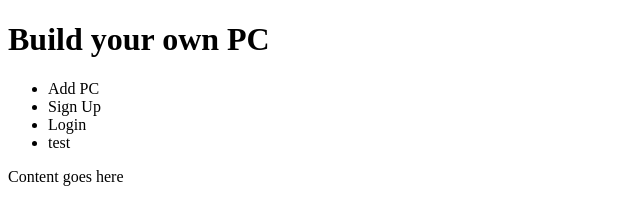
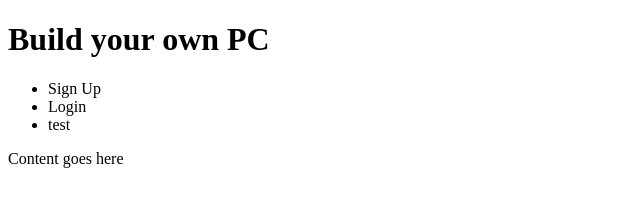
Before and after one commit to marcusloy77/PC-Builder, a website: page client/index.html in a window 1280 px wide. Shown: the whole page, without its empty margins (0-640 px from the left). Drawn offline with Linux system fonts and the light colour scheme; no server answers.

Commit message:
login/logout logic doneish

```diff
--- a/client/index.html
+++ b/client/index.html
@@ -11,6 +11,7 @@
     <script defer src="/js/components/add_pc.js"></script>
     <script defer src="/js/components/sign_up.js"></script>
     <script defer src="/js/components/login.js"></script>
+    <script defer src="/js/components/logout.js"></script>
     <script defer src="/js/components/pc_list.js"></script>
     <script defer src="/js/components/add_specs.js"></script>
     <script defer src="/js/initialize.js"></script>
@@ -18,11 +19,8 @@
     <h1>Build your own PC</h1>
 
     <nav class="header-nav">
-        <ul>
-            <li class="add-pc" onClick="renderAddPc()">Add PC</li>
-            <li class="sign-up" onClick="renderSignUp()">Sign Up</li>
-            <li class="login" onClick="renderLogin()">Login</li>
-            <li onClick="renderAddSpecs()">test</li>
+        <ul id="homePageButtons">
+
         </ul>
     </nav>
 
--- a/client/js/components/login.js
+++ b/client/js/components/login.js
@@ -18,6 +18,25 @@ function renderLogin() {
     `
 }
 
+function renderLoginStatus() {
+    try  {
+        if (state.loggedInUser.userName) {
+        document.getElementById('homePageButtons').innerHTML = `
+        <li class="add-pc" onClick="renderAddPc()">Add PC</li>
+        <li class="logout" onClick="renderLogout()">Logout</li>
+        <li onClick="renderAddSpecs()">test</li>
+    `}}
+    catch {
+
+        document.getElementById('homePageButtons').innerHTML = `
+        <li class="sign-up" onClick="renderSignUp()">Sign Up</li>
+        <li class="login" onClick="renderLogin()">Login</li>
+        <li onClick="renderAddSpecs()">test</li>
+
+    `}
+
+}
+
 function login(event) {
     event.preventDefault()
     const form = event.target
@@ -32,4 +51,5 @@ function login(event) {
     .then(user => state.loggedInUser = user)
     .then(() => addUserPcToState(state.loggedInUser.userName))
     .then(() => renderPcList())
+    .then(() => renderLoginStatus())
 }
--- /dev/null
+++ b/client/js/components/logout.js
@@ -0,0 +1,5 @@
+function renderLogout() {
+  //state = state.slice(2)
+  delete state.loggedInUser
+  renderLoginStatus()
+}
--- a/client/js/initialize.js
+++ b/client/js/initialize.js
@@ -9,6 +9,8 @@ const state = {
     ram: [],
     ssds: []
 }
+
+
 
 fetch('/api/pcs')
     .then(res => res.json())
@@ -72,3 +74,5 @@ fetch('/api/psus')
             state.psus.push(psu.name)
         })
     })
+
+renderLoginStatus()
```
